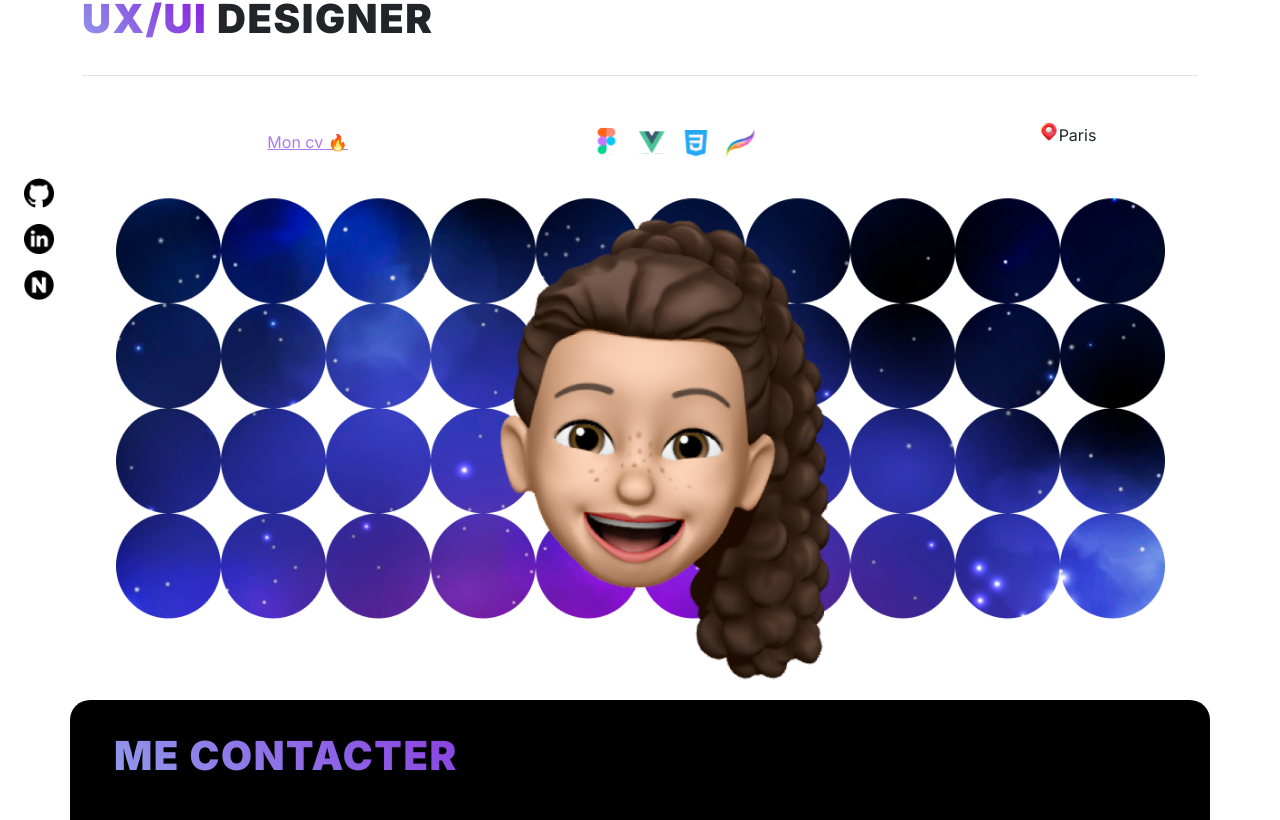
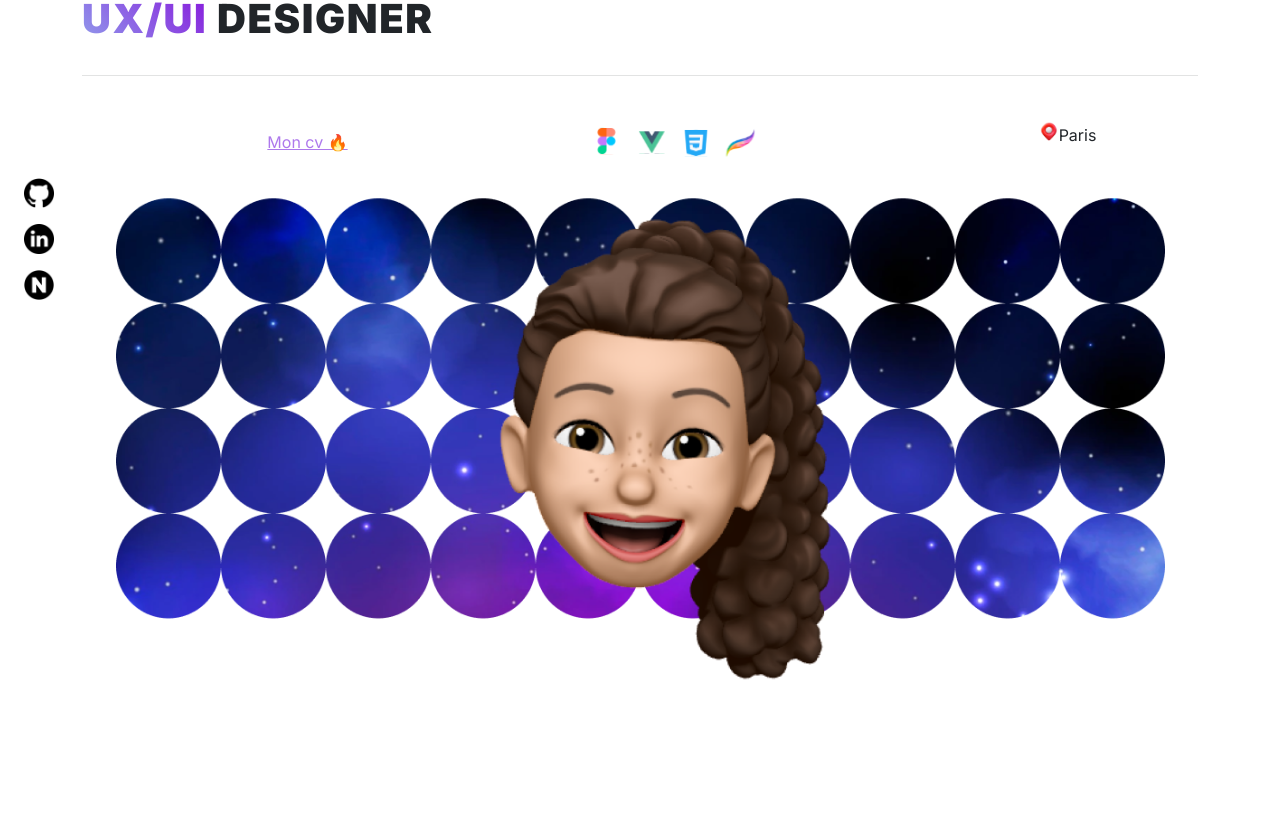
Before and after one commit to dounyadelren/portfolio, a Vue app: page / in a window 1280 px wide. Shown: the part 222-1042 px from the top of the page. After the commit the page ends 914 px from the top, so only its background shows below. Built offline with nearby package versions, Linux system fonts and the light colour scheme.

Commit message:
comment all contact component

```diff
--- a/src/views/HomeView.vue
+++ b/src/views/HomeView.vue
@@ -77,7 +77,7 @@ const handleSuccess = () => {
           <div class="bg-blob"></div>
         </div>
       </div>
-      <div class="row mt-2 custom-bg">
+      <!-- <div class="row mt-2 custom-bg">
         <div class="col-lg-6 col-md-6 col-sm-12 my-auto">
           <h1
             class="font-weight-900 letter-space-0 mb-2 text-gradient text-uppercase"
@@ -85,10 +85,10 @@ const handleSuccess = () => {
             Me contacter
           </h1>
         </div>
-        <!-- <div class="col-sm-6 col-md-6 col-sm-12">
+        <div class="col-sm-6 col-md-6 col-sm-12">
           <Contact id="contact" @success="handleSuccess" />
-        </div> -->
-      </div>
+        </div>
+      </div> -->
     </div>
   </main>
 </template>
```
